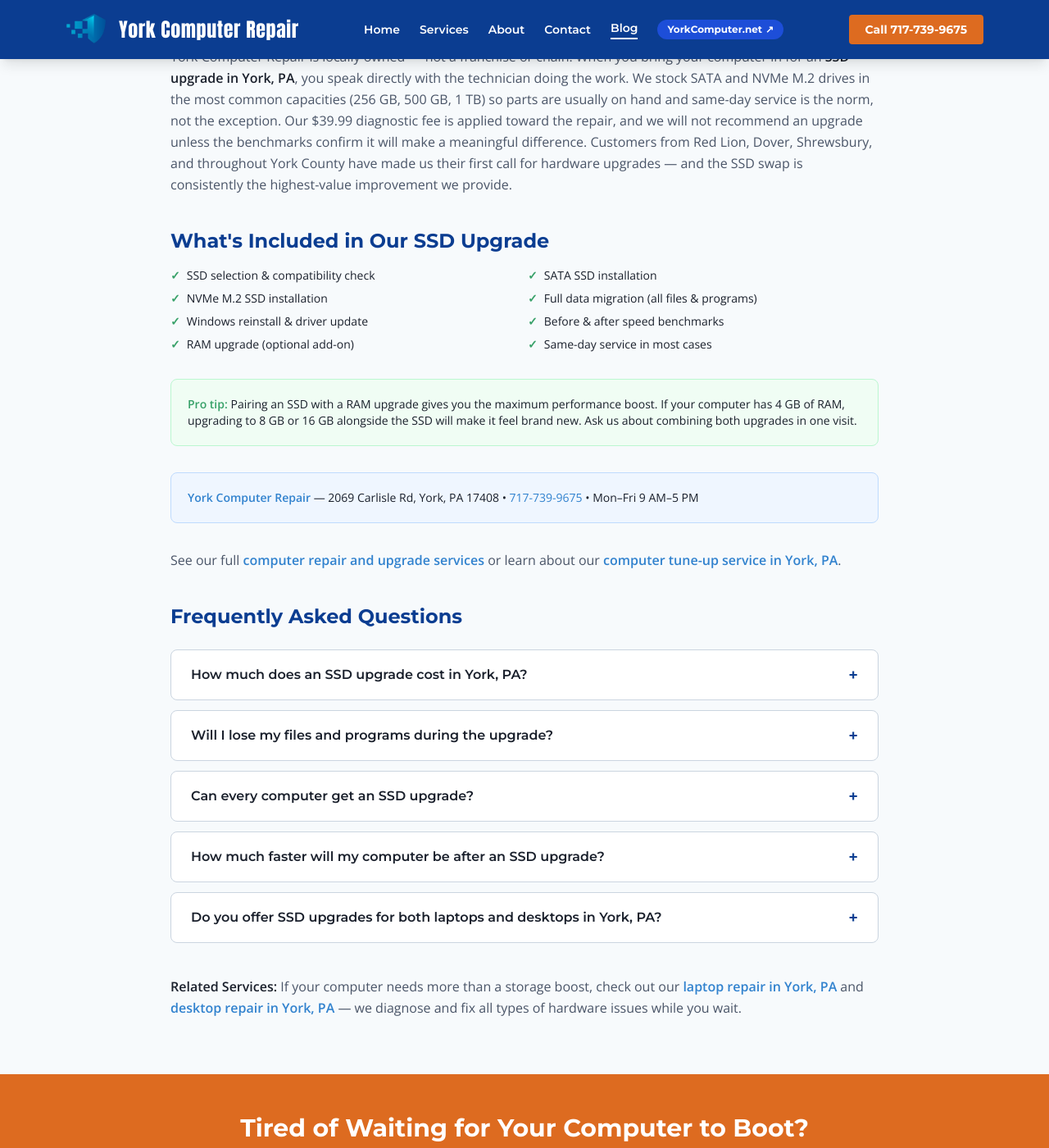
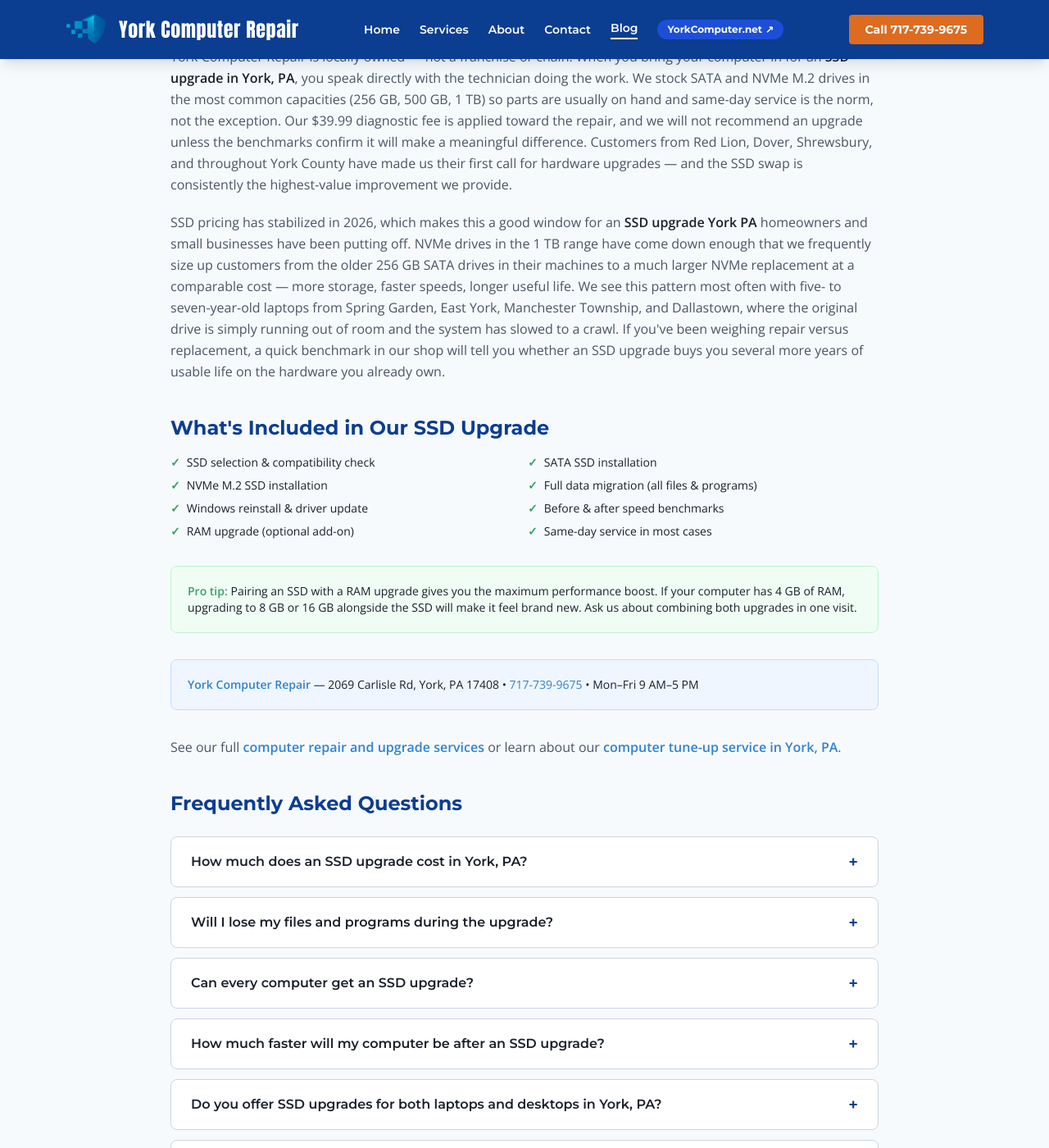
Before and after one commit to oak8513/ycr-site, a Jekyll site: the page built from blog/ssd-upgrade-york-pa.html, in a window 1280 px wide and 1400 px high, scrolled down 1066 px. Shown: the whole window at 82% size. Built offline with Jekyll 4.4.1, drawn with Linux system fonts in a browser that asks for light colours; nearby versions of some CDN libraries; a script that is not in the unit is left out; some of the changed text lies outside the part shown.

Commit message:
SEO: refresh SSD upgrade York PA landing page

```diff
--- a/blog/ssd-upgrade-york-pa.html
+++ b/blog/ssd-upgrade-york-pa.html
@@ -30,6 +30,8 @@
   <p class="text-ycr-steel leading-relaxed mb-5">Not sure if an <strong class="text-ycr-black">SSD upgrade York PA</strong> shops offer is the right call for your machine? Look for these warning signs: boot times over two minutes, applications that freeze or hang on startup, 100% disk usage shown in Windows Task Manager, or a faint clicking noise from the drive bay. These symptoms point directly at the hard drive, not the processor or memory. Once the bottleneck is removed, customers from Springettsbury, Manchester Township, Spring Garden, and across York County are routinely surprised at how much life is left in a machine they were ready to replace.</p>
 
   <p class="text-ycr-steel leading-relaxed mb-5">York Computer Repair is locally owned — not a franchise or chain. When you bring your computer in for an <strong class="text-ycr-black">SSD upgrade in York, PA</strong>, you speak directly with the technician doing the work. We stock SATA and NVMe M.2 drives in the most common capacities (256 GB, 500 GB, 1 TB) so parts are usually on hand and same-day service is the norm, not the exception. Our $39.99 diagnostic fee is applied toward the repair, and we will not recommend an upgrade unless the benchmarks confirm it will make a meaningful difference. Customers from Red Lion, Dover, Shrewsbury, and throughout York County have made us their first call for hardware upgrades — and the SSD swap is consistently the highest-value improvement we provide.</p>
+
+  <p class="text-ycr-steel leading-relaxed mb-5">SSD pricing has stabilized in 2026, which makes this a good window for an <strong class="text-ycr-black">SSD upgrade York PA</strong> homeowners and small businesses have been putting off. NVMe drives in the 1 TB range have come down enough that we frequently size up customers from the older 256 GB SATA drives in their machines to a much larger NVMe replacement at a comparable cost — more storage, faster speeds, longer useful life. We see this pattern most often with five- to seven-year-old laptops from Spring Garden, East York, Manchester Township, and Dallastown, where the original drive is simply running out of room and the system has slowed to a crawl. If you've been weighing repair versus replacement, a quick benchmark in our shop will tell you whether an SSD upgrade buys you several more years of usable life on the hardware you already own.</p>
 
   <h2 class="font-heading font-bold text-2xl text-ycr-blue mt-10 mb-4">What's Included in Our SSD Upgrade</h2>
 
@@ -92,9 +94,23 @@
       </summary>
       <p class="px-6 pb-5 text-ycr-steel text-sm leading-relaxed">Yes. We upgrade SSDs in laptops, desktop towers, and all-in-one PCs. Whether you have a SATA-based system or a newer machine with an NVMe M.2 slot, we carry compatible drives and handle the full installation and data migration in-house.</p>
     </details>
+    <details class="bg-white border border-ycr-gray rounded-lg group">
+      <summary class="flex justify-between items-center cursor-pointer px-6 py-4 font-heading font-semibold text-ycr-black select-none list-none">
+        SATA SSD vs NVMe — which one should I get for my York, PA SSD upgrade?
+        <span class="text-ycr-blue text-xl transition-transform group-open:rotate-45">+</span>
+      </summary>
+      <p class="px-6 pb-5 text-ycr-steel text-sm leading-relaxed">It depends on what your machine supports. Older laptops and desktops typically only accept SATA SSDs, which are still a massive upgrade over a spinning hard drive. Newer systems with an M.2 slot can take an NVMe SSD, which is several times faster again. We check your hardware first and recommend whichever drive type makes the most sense for your machine and budget — there's no point paying for NVMe speed if your system can't take advantage of it.</p>
+    </details>
+    <details class="bg-white border border-ycr-gray rounded-lg group">
+      <summary class="flex justify-between items-center cursor-pointer px-6 py-4 font-heading font-semibold text-ycr-black select-none list-none">
+        How long does an SSD upgrade take at your York, PA shop?
+        <span class="text-ycr-blue text-xl transition-transform group-open:rotate-45">+</span>
+      </summary>
+      <p class="px-6 pb-5 text-ycr-steel text-sm leading-relaxed">Most SSD upgrades are completed the same day. The actual hardware swap is quick; the bulk of the time is data migration, which depends on how much data is on the old drive. Drop your computer off in the morning and it's typically ready by the end of the same business day. We'll call you the moment it's done.</p>
+    </details>
   </div>
 
-  <p class="text-ycr-steel leading-relaxed mt-10 mb-5"><strong class="text-ycr-black">Related Services:</strong> If your computer needs more than a storage boost, check out our <a href="/blog/laptop-repair-york-pa.html" class="text-ycr-signal hover:underline font-semibold">laptop repair in York, PA</a> and <a href="/blog/desktop-repair-york-pa.html" class="text-ycr-signal hover:underline font-semibold">desktop repair in York, PA</a> — we diagnose and fix all types of hardware issues while you wait.</p>
+  <p class="text-ycr-steel leading-relaxed mt-10 mb-5"><strong class="text-ycr-black">Related Services:</strong> If your computer needs more than a storage boost, check out our <a href="/blog/laptop-repair-york-pa.html" class="text-ycr-signal hover:underline font-semibold">laptop repair in York, PA</a>, <a href="/blog/desktop-repair-york-pa.html" class="text-ycr-signal hover:underline font-semibold">desktop repair in York, PA</a>, and our latest <a href="/blog/ram-ssd-price-report-2026.html" class="text-ycr-signal hover:underline font-semibold">RAM &amp; SSD price report for 2026</a> if you want to see current upgrade pricing trends before you commit.</p>
 
 </div>
 
@@ -143,7 +159,9 @@
     {"@type":"Question","name":"Will I lose my files during the upgrade?","acceptedAnswer":{"@type":"Answer","text":"No. We migrate all your data — files, programs, and settings — to the new SSD. Everything stays intact."}},
     {"@type":"Question","name":"Can every computer get an SSD upgrade?","acceptedAnswer":{"@type":"Answer","text":"Almost all laptops and desktops from 2012 onward support SSD upgrades. We check compatibility first."}},
     {"@type":"Question","name":"How much faster will my computer be after an SSD upgrade?","acceptedAnswer":{"@type":"Answer","text":"Boot times typically drop from 2–3 minutes to under 30 seconds. Programs open almost instantly."}},
-    {"@type":"Question","name":"Do you offer SSD upgrades for both laptops and desktops in York, PA?","acceptedAnswer":{"@type":"Answer","text":"Yes. We upgrade SSDs in laptops, desktop towers, and all-in-one PCs. We carry SATA and NVMe M.2 drives and handle full installation and data migration in-house."}}
+    {"@type":"Question","name":"Do you offer SSD upgrades for both laptops and desktops in York, PA?","acceptedAnswer":{"@type":"Answer","text":"Yes. We upgrade SSDs in laptops, desktop towers, and all-in-one PCs. We carry SATA and NVMe M.2 drives and handle full installation and data migration in-house."}},
+    {"@type":"Question","name":"SATA SSD vs NVMe — which one should I get for my York, PA SSD upgrade?","acceptedAnswer":{"@type":"Answer","text":"It depends on what your machine supports. Older systems typically only accept SATA SSDs, which are still a major upgrade. Newer systems with an M.2 slot can take a faster NVMe SSD. We check your hardware first and recommend whichever drive type makes sense for your machine and budget."}},
+    {"@type":"Question","name":"How long does an SSD upgrade take at your York, PA shop?","acceptedAnswer":{"@type":"Answer","text":"Most SSD upgrades are completed the same day. The hardware swap is quick; data migration takes the bulk of the time. Drop off in the morning and it's typically ready by end of business day."}}
   ]
 }
 </script>
--- a/sitemap.xml
+++ b/sitemap.xml
@@ -100,7 +100,7 @@
   </url>
   <url>
     <loc>https://yorkcomputerrepair.com/blog/ssd-upgrade-york-pa.html</loc>
-    <lastmod>2026-04-24</lastmod>
+    <lastmod>2026-04-25</lastmod>
     <changefreq>monthly</changefreq>
     <priority>0.9</priority>
   </url>
```
